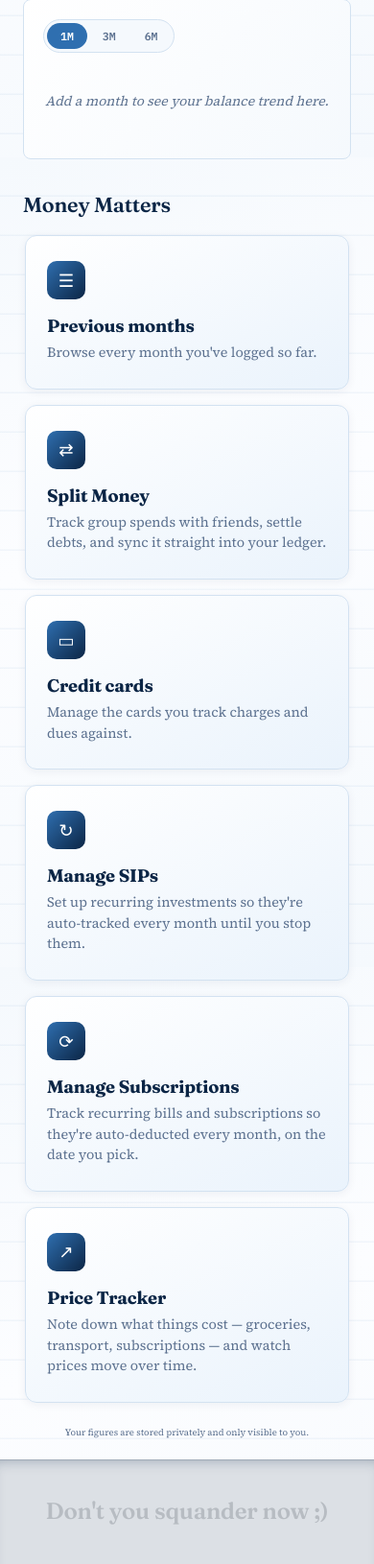
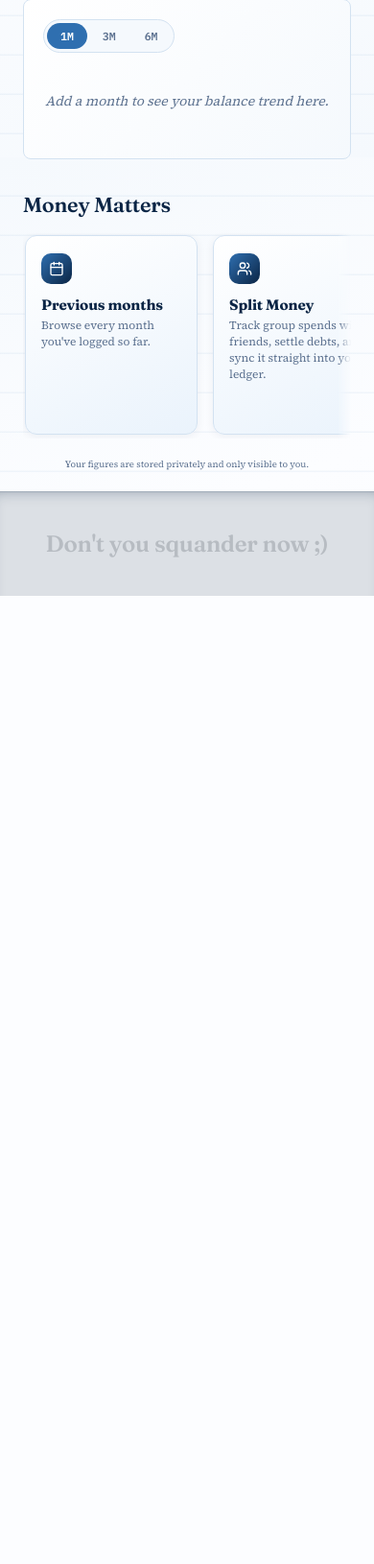
Before and after one commit to Abhishek-Sarkar-2000/manage-your-money, a Flask app: page /home in a window 390 px wide. Shown: the part 680-2310 px from the top of the page at 96% size. After the commit the page ends 1301 px from the top, so only its background shows below. Run offline with Flask 3, Linux system fonts and the light colour scheme; some libraries are stand-ins or nearby versions.

Commit message:
Updated UI of home icons

```diff
--- a/static/css/theme.css
+++ b/static/css/theme.css
@@ -372,9 +372,6 @@
   border-width: 1px;
   border-color: var(--blue-soft);
 }
-:root[data-theme="dark"] .ifc-title {
-  color: #A8B1FF;
-}
 :root[data-theme="dark"] .ifc-subtitle {
   color: #fff;
 }
@@ -386,8 +383,9 @@
   color: #fff;
 }
 
-:root[data-theme="dark"] .current-month-card:not(.empty) .cm-eyebrow {
-  color: #A8B1FF;
+:root[data-theme="dark"] .current-month-card:not(.empty) .cm-eyebrow,
+:root[data-theme="dark"] .ifc-title {
+  color: var(--amber);
 }
 
 :root[data-theme="dark"] .current-month-card:not(.empty) .cm-sub {
@@ -422,6 +420,10 @@
 :root[data-theme="dark"] .toast {
   background: var(--ice);
   border: solid 1px var(--sky) ;
+}
+
+:root[data-theme="dark"] .tsc-mo {
+  color: var(--text-light);
 }
 
 :root[data-theme="dark"] .shared-share-grid-line,
--- a/static/css/views/home.css
+++ b/static/css/views/home.css
@@ -165,11 +165,30 @@
 /* ---------- Stats (hoverable on desktop, slide-reveal on mobile) ---------- */
 
 @media (max-width: 480px) {
-  .money-track {
-    flex-wrap: wrap;
-    overflow-x: visible;
+  .action-card {
+    flex: 0 0 180px;
+    min-width: 160px;
+    padding: 18px 16px;
   }
-  .action-card {
-    flex: 0 0 100%;
+
+  .action-card .ac-icon {
+    width: 32px;
+    height: 32px;
+    margin-bottom: 12px;
+  }
+
+  .action-card .ac-icon svg {
+    width: 16px;
+    height: 16px;
+  }
+
+  .action-card h3 {
+    font-size: 0.95rem;
+    margin-bottom: 4px;
+  }
+
+  .action-card p {
+    font-size: 0.75rem;
+    line-height: 1.4;
   }
 }
--- a/static/js/views/home.js
+++ b/static/js/views/home.js
@@ -136,32 +136,32 @@ function renderFromCache() {
     <div class="scroll-wrapper" data-scroll-wrapper>
       <div class="scroll-track money-track" data-scroll-track>
         <a class="action-card" href="/months">
-          <div class="ac-icon">☰</div>
+          <div class="ac-icon"><svg viewBox="0 0 24 24" width="20" height="20" stroke="currentColor" stroke-width="2" fill="none" stroke-linecap="round" stroke-linejoin="round"><rect x="3" y="4" width="18" height="18" rx="2" ry="2"></rect><line x1="16" y1="2" x2="16" y2="6"></line><line x1="8" y1="2" x2="8" y2="6"></line><line x1="3" y1="10" x2="21" y2="10"></line></svg></div>
           <h3>Previous months</h3>
           <p>Browse every month you've logged so far.</p>
         </a>
         <a class="action-card" href="/split">
-          <div class="ac-icon">⇄</div>
+          <div class="ac-icon"><svg viewBox="0 0 24 24" width="20" height="20" stroke="currentColor" stroke-width="2" fill="none" stroke-linecap="round" stroke-linejoin="round"><path d="M16 21v-2a4 4 0 0 0-4-4H6a4 4 0 0 0-4 4v2"></path><circle cx="9" cy="7" r="4"></circle><path d="M22 21v-2a4 4 0 0 0-3-3.87"></path><path d="M16 3.13a4 4 0 0 1 0 7.75"></path></svg></div>
           <h3>Split Money</h3>
           <p>Track group spends with friends, settle debts, and sync it straight into your ledger.</p>
         </a>
         <a class="action-card" href="/cards">
-          <div class="ac-icon">▭</div>
+          <div class="ac-icon"><svg viewBox="0 0 24 24" width="20" height="20" stroke="currentColor" stroke-width="2" fill="none" stroke-linecap="round" stroke-linejoin="round"><rect x="1" y="4" width="22" height="16" rx="2" ry="2"></rect><line x1="1" y1="10" x2="23" y2="10"></line></svg></div>
           <h3>Credit cards</h3>
           <p>Manage the cards you track charges and dues against.</p>
         </a>
         <a class="action-card" href="/sips">
-          <div class="ac-icon">↻</div>
+          <div class="ac-icon"><svg viewBox="0 0 24 24" width="20" height="20" stroke="currentColor" stroke-width="2" fill="none" stroke-linecap="round" stroke-linejoin="round"><ellipse cx="12" cy="5" rx="7" ry="3"></ellipse><path d="M5 5v4c0 1.7 3.1 3 7 3s7-1.3 7-3V5"></path><path d="M5 9v4c0 1.7 3.1 3 7 3s7-1.3 7-3V9"></path><path d="M5 13v4c0 1.7 3.1 3 7 3s7-1.3 7-3v-4"></path></svg></div>
           <h3>Manage SIPs</h3>
           <p>Set up recurring investments so they're auto-tracked every month until you stop them.</p>
         </a>
         <a class="action-card" href="/subscriptions">
-          <div class="ac-icon">⟳</div>
+          <div class="ac-icon"><svg viewBox="0 0 24 24" width="20" height="20" stroke="currentColor" stroke-width="2" fill="none" stroke-linecap="round" stroke-linejoin="round"><polyline points="1 4 1 10 7 10"></polyline><polyline points="23 20 23 14 17 14"></polyline><path d="M20.49 9A9 9 0 0 0 5.64 5.64L1 10m22 4l-4.64 4.36A9 9 0 0 1 3.51 15"></path></svg></div>
           <h3>Manage Subscriptions</h3>
           <p>Track recurring bills and subscriptions so they're auto-deducted every month, on the date you pick.</p>
         </a>
         <a class="action-card" href="/pricetrack">
-          <div class="ac-icon">↗</div>
+          <div class="ac-icon"><svg viewBox="0 0 24 24" width="20" height="20" stroke="currentColor" stroke-width="2" fill="none" stroke-linecap="round" stroke-linejoin="round"><path d="M20.59 13.41l-7.17 7.17a2 2 0 0 1-2.83 0L2 12V2h10l8.59 8.59a2 2 0 0 1 0 2.82z"></path><line x1="7" y1="7" x2="7.01" y2="7"></line></svg></div>
           <h3>Price Tracker</h3>
           <p>Note down what things cost — groceries, transport, subscriptions — and watch prices move over time.</p>
         </a>
--- a/static/js/views/sips.js
+++ b/static/js/views/sips.js
@@ -158,7 +158,7 @@ async function renderSips() {
         <div class="tsc-top">
           <div class="ifc-title">TOTAL MONTHLY SIP</div>
           <div class="tsc-val num">${fmtINR(totalMonthlySip)}</div>
-          <div class="tsc-mo">/mo</div>
+          <div class="tsc-mo">per month</div>
         </div>
         <div class="ifc-subtitle" style="margin-top: 12px; margin-bottom: 0;">Aggregated monthly contribution across all active SIPs.</div>
       </div>
```
Also changed, not shown: static/css/views/month.css (+90 -87 lines), static/js/views/month.js (+10 -10 lines).
